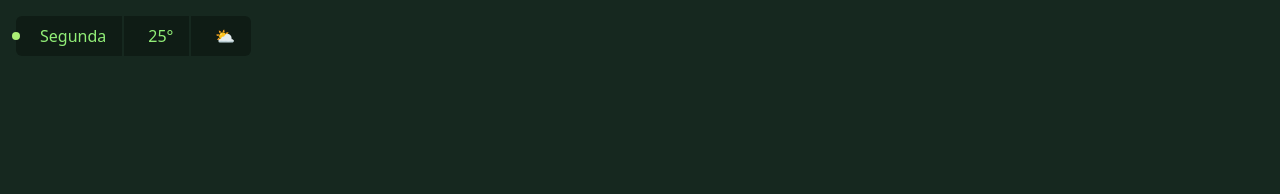
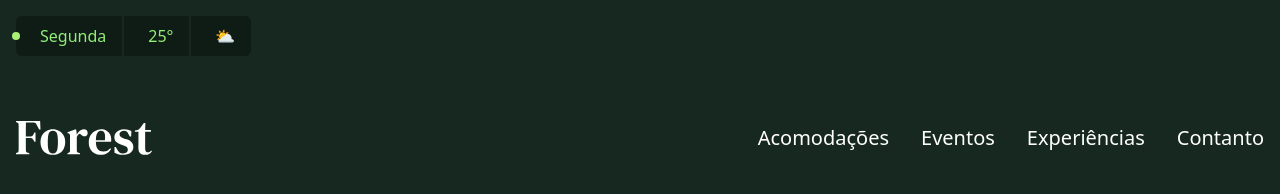
Before and after one commit to emmanuelmarcosdeoliveira/florest, a website built with Vite: page index.html in a window 1280 px wide. Built offline with nearby package versions, Linux system fonts and the light colour scheme.

Commit message:
chore:  developed the menu

```diff
--- a/index.html
+++ b/index.html
@@ -1,4 +1,4 @@
-<!DOCTYPE html>
+<!doctype html>
 <html lang="pt-BR">
   <head>
     <meta charset="UTF-8" />
@@ -13,9 +13,6 @@
   </head>
   <body class="bg-verde-800 font-sans">
     <div id="app"></div>
-
-    <!-- Menu  -->
-
     <script type="module" src="/src/main.ts"></script>
   </body>
 </html>
--- a/src/main.ts
+++ b/src/main.ts
@@ -1,3 +1,5 @@
+import logo from "./assets/forest.svg";
+
 document.querySelector<HTMLDivElement>("#app")!.innerHTML = `
   <!-- Conteúdo do dia e Clima -->
     <div class="container flex justify-center md:justify-start mt-4">
@@ -10,4 +12,36 @@ document.querySelector<HTMLDivElement>("#app")!.innerHTML = `
         </div>
       </div>
     </div>
+    <!-- Menu  -->
+    <header class="container flex gap-8 items-center justify-between mt-8 py-8">
+      <a href="./"> <img src=${logo} alt="Logo Forest" /></a>
+      <nav>
+        <ul class="flex flex-wrap gap-8 text-white text-xl">
+          <li>
+            <a
+              class="hover:underline hover:underline-offset-8"
+              href="#acomodacoes"
+              >Acomodações</a
+            >
+          </li>
+          <li>
+            <a class="hover:underline hover:underline-offset-8" href="#eventos"
+              >Eventos</a
+            >
+          </li>
+          <li>
+            <a
+              class="hover:underline hover:underline-offset-8"
+              href="#experiencias"
+              >Experiências</a
+            >
+          </li>
+          <li>
+            <a class="hover:underline hover:underline-offset-8" href="#contato"
+              >Contanto</a
+            >
+          </li>
+        </ul>
+      </nav>
+    </header>
 `;
```
